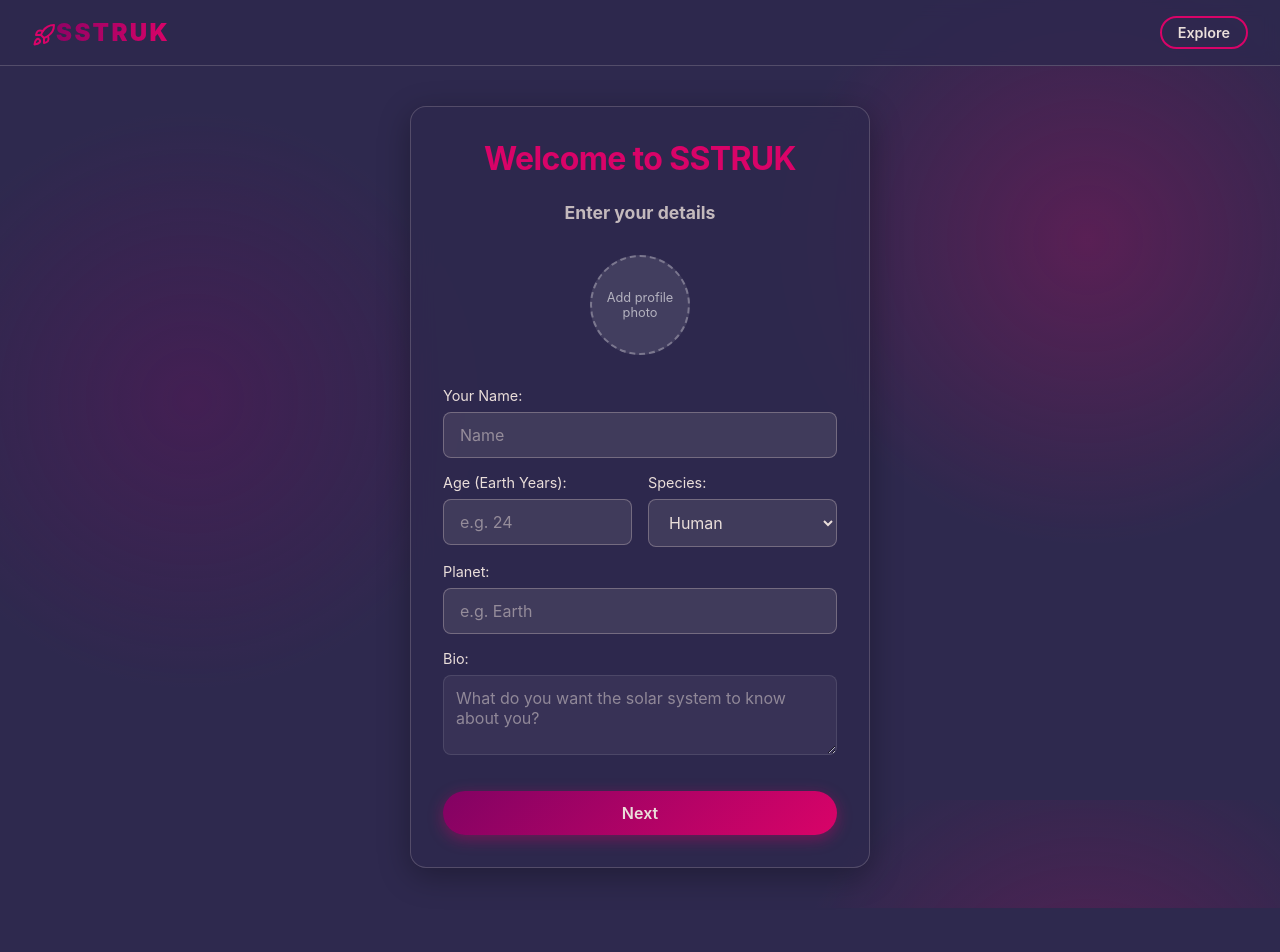
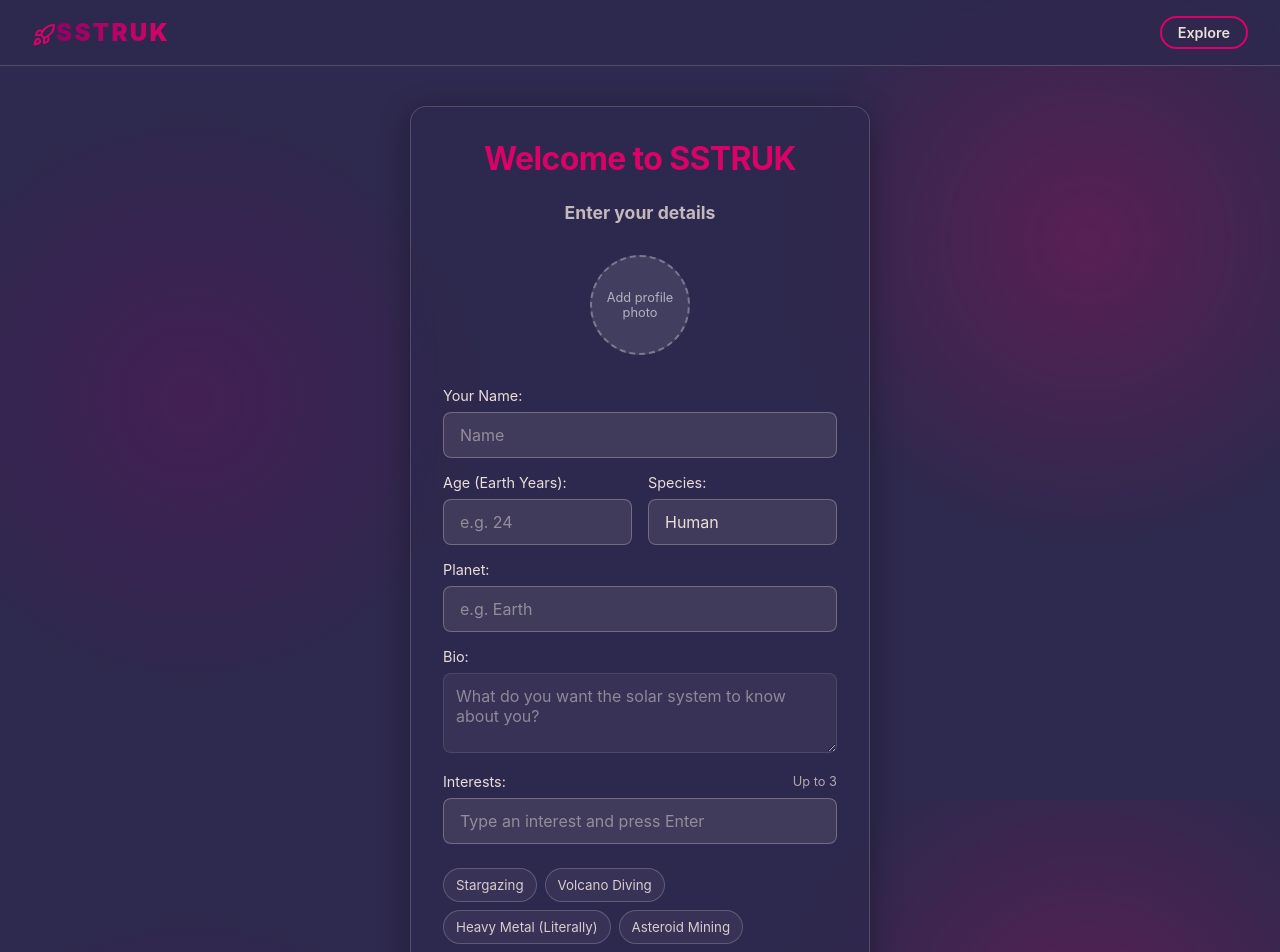
Before and after one commit to devsuoa/devsuoa-devs-sesa-beginner-hackathon-2026-hot-encoded, a React (Vite) app: page /signup in a window 1280 px wide. Shown: the top 952 px of the page. Before the commit the page ends 908 px from the top, so only its background shows below. Built offline with nearby package versions, Linux system fonts and the light colour scheme.

Commit message:
Updated sign up page

```diff
--- a/src/App.tsx
+++ b/src/App.tsx
@@ -2,7 +2,6 @@ import { Routes, Route, Link, useLocation } from 'react-router';
 import Signup from './pages/Signup';
 import Preferences from './pages/Preferences';
 import Home from './pages/home/Home';
-import Signup from './pages/Signup';
 import Explore from './pages/Explore';
 import Chat from './pages/Chat';
 import { Rocket } from 'lucide-react';
@@ -19,7 +18,7 @@ function App() {
           <Rocket className="inline-block mr-2" size={24} style={{ verticalAlign: 'text-bottom', color: 'var(--color-secondary)' }} />
           SSTRUK
         </Link>
-        {!isHomePage && (
+        {!hideExploreLink && (
           <div style={{ display: 'flex', gap: '16px' }}>
             <Link to="/explore" className="btn-outline" style={{ padding: '6px 16px', fontSize: '0.9rem' }}>Explore</Link>
           </div>
@@ -28,10 +27,9 @@ function App() {
 
       <main className="main-content">
         <Routes>
-          <Route path="/" element={<Signup />} />
-          <Route path="/preferences" element={<Preferences />} />
           <Route path="/" element={<Home />} />
           <Route path="/signup" element={<Signup />} />
+          <Route path="/preferences" element={<Preferences />} />
           <Route path="/explore" element={<Explore />} />
           <Route path="/chat/:id" element={<Chat />} />
         </Routes>
--- a/src/context/AppContext.tsx
+++ b/src/context/AppContext.tsx
@@ -7,6 +7,7 @@ export interface UserPreferences {
   species: string;
   planet: string;
   bio: string;
+  interests: string[];
   limbs: number;
   alienType: string;
   size: string;
--- a/src/pages/Preferences.tsx
+++ b/src/pages/Preferences.tsx
@@ -46,7 +46,7 @@ export default function Preferences() {
             <h3 style={{ color: 'var(--color-secondary)', marginBottom: '16px', fontSize: '1.2rem', borderBottom: '1px solid rgba(255,255,255,0.1)', paddingBottom: '8px' }}>Biological Preferences</h3>
 
             <div style={{ marginBottom: '16px' }}>
-              <label style={{ display: 'block', marginBottom: '8px', fontSize: '0.9rem' }}>Preferred Species</label>
+              <label style={{ display: 'block', marginBottom: '8px', fontSize: '0.9rem' }}>Preferred Biological Type</label>
               <select name="alienType" value={formData.alienType} onChange={handleChange}>
                 <option value="Human">Human</option>
                 <option value="Alien">Alien</option>
--- a/src/pages/Signup.tsx
+++ b/src/pages/Signup.tsx
@@ -17,6 +17,7 @@ export default function Signup() {
     species: preferences?.species || 'Human',
     planet: preferences?.planet || '',
     bio: preferences?.bio || '',
+    interests: preferences?.interests || [],
     profilePic: preferences?.profilePic || '',
     // Default preferences for now, will be updated on the next page
     limbs: preferences?.limbs || 4,
@@ -25,6 +26,8 @@ export default function Signup() {
     maxDistanceAU: preferences?.maxDistanceAU || 10,
     goals: preferences?.goals || 'Long term fusion',
   });
+  const [interestInput, setInterestInput] = useState('');
+  const interestSuggestions = ['Stargazing', 'Volcano Diving', 'Heavy Metal (Literally)', 'Asteroid Mining'];
 
   const handleSubmit = (e: React.FormEvent) => {
     e.preventDefault();
@@ -38,6 +41,30 @@ export default function Signup() {
       ...prev,
       [name]: value
     }));
+  };
+
+  const addInterest = (value: string) => {
+    const trimmed = value.trim();
+    if (!trimmed || formData.interests.includes(trimmed) || formData.interests.length >= 3) return;
+    setFormData(prev => ({
+      ...prev,
+      interests: [...prev.interests, trimmed]
+    }));
+    setInterestInput('');
+  };
+
+  const removeInterest = (value: string) => {
+    setFormData(prev => ({
+      ...prev,
+      interests: prev.interests.filter(item => item !== value)
+    }));
+  };
+
+  const handleInterestKeyDown = (e: React.KeyboardEvent<HTMLInputElement>) => {
+    if (e.key === 'Enter') {
+      e.preventDefault();
+      addInterest(interestInput);
+    }
   };
 
   const handlePhotoClick = () => {
@@ -170,12 +197,7 @@ export default function Signup() {
             </div>
             <div>
               <label style={{ display: 'block', marginBottom: '8px', fontSize: '0.9rem' }}>Species:</label>
-              <select name="species" value={formData.species} onChange={handleChange}>
-                <option value="Human">Human</option>
-                <option value="Alien">Alien</option>
-                <option value="Hybrid">Hybrid</option>
-                <option value="Open to all">Open to all</option>
-              </select>
+              <input type="text" name="species" value={formData.species} onChange={handleChange} placeholder="Type your species" />
             </div>
           </div>
 
@@ -204,6 +226,60 @@ export default function Signup() {
             />
           </div>
 
+          <div>
+            <div style={{ display: 'flex', justifyContent: 'space-between', alignItems: 'center', marginBottom: '8px' }}>
+              <label style={{ fontSize: '0.9rem' }}>Interests:</label>
+              <span style={{ fontSize: '0.8rem', color: 'rgba(234, 222, 218, 0.7)' }}>Up to 3</span>
+            </div>
+            <input
+              type="text"
+              value={interestInput}
+              onChange={e => setInterestInput(e.target.value)}
+              onKeyDown={handleInterestKeyDown}
+              placeholder="Type an interest and press Enter"
+            />
+            <div style={{ display: 'flex', flexWrap: 'wrap', gap: '8px', margin: '12px 0' }}>
+              {formData.interests.map(interest => (
+                <button
+                  type="button"
+                  key={interest}
+                  onClick={() => removeInterest(interest)}
+                  style={{
+                    padding: '8px 12px',
+                    borderRadius: '999px',
+                    border: '1px solid rgba(255,255,255,0.2)',
+                    background: 'rgba(255,255,255,0.08)',
+                    color: 'white',
+                    cursor: 'pointer'
+                  }}
+                >
+                  {interest} ×
+                </button>
+              ))}
+            </div>
+            <div style={{ display: 'flex', flexWrap: 'wrap', gap: '8px' }}>
+              {interestSuggestions
+                .filter(suggestion => !formData.interests.includes(suggestion))
+                .map(suggestion => (
+                  <button
+                    type="button"
+                    key={suggestion}
+                    onClick={() => addInterest(suggestion)}
+                    style={{
+                      padding: '8px 12px',
+                      borderRadius: '999px',
+                      border: '1px solid rgba(255,255,255,0.2)',
+                      background: 'rgba(255,255,255,0.05)',
+                      color: 'rgba(234, 222, 218, 0.9)',
+                      cursor: 'pointer'
+                    }}
+                  >
+                    {suggestion}
+                  </button>
+              ))}
+            </div>
+          </div>
+
           <div style={{ marginTop: '16px' }}>
             <button type="submit" className="btn-primary" style={{ width: '100%' }}>Next</button>
           </div>
```
